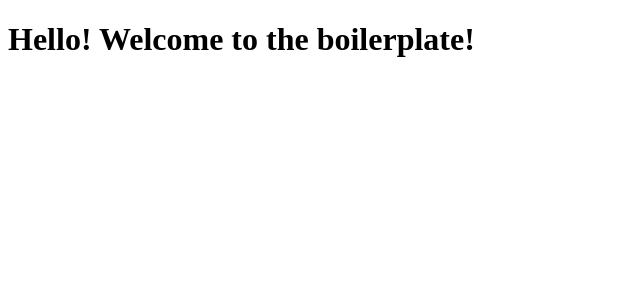
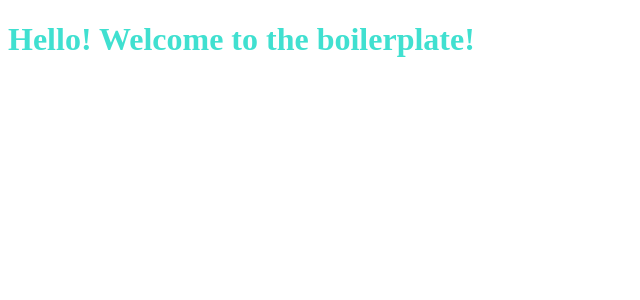
Before and after one commit to JeffersonGarner/React-Boilerplate, a React (Vite) app: page / in a window 1280 px wide. Shown: the top 300 px of the page, without its empty margins (0-640 px from the left). Built offline with nearby package versions, Linux system fonts and the light colour scheme.

Commit message:
styled components

```diff
--- a/src/App.tsx
+++ b/src/App.tsx
@@ -1,9 +1,5 @@
-const App = (): JSX.Element => {
-    return (
-        <div>
-            <h1>Hello! Welcome to the boilerplate!</h1>
-        </div>
-    )
-}
+import { Header } from './components/typography/Header/Header'
+
+const App = (): JSX.Element => <Header>Hello! Welcome to the boilerplate!</Header>
 
 export default App
--- /dev/null
+++ b/src/components/typography/Header/Header.tsx
@@ -0,0 +1,8 @@
+import styled from 'styled-components'
+
+const Header = styled.h1`
+    font-style: 'bold';
+    color: turquoise;
+`
+
+export { Header }
```
Also changed, not shown: package.json (+7 -1 lines), 1 other file (tests, documents, lock files or other folders).
